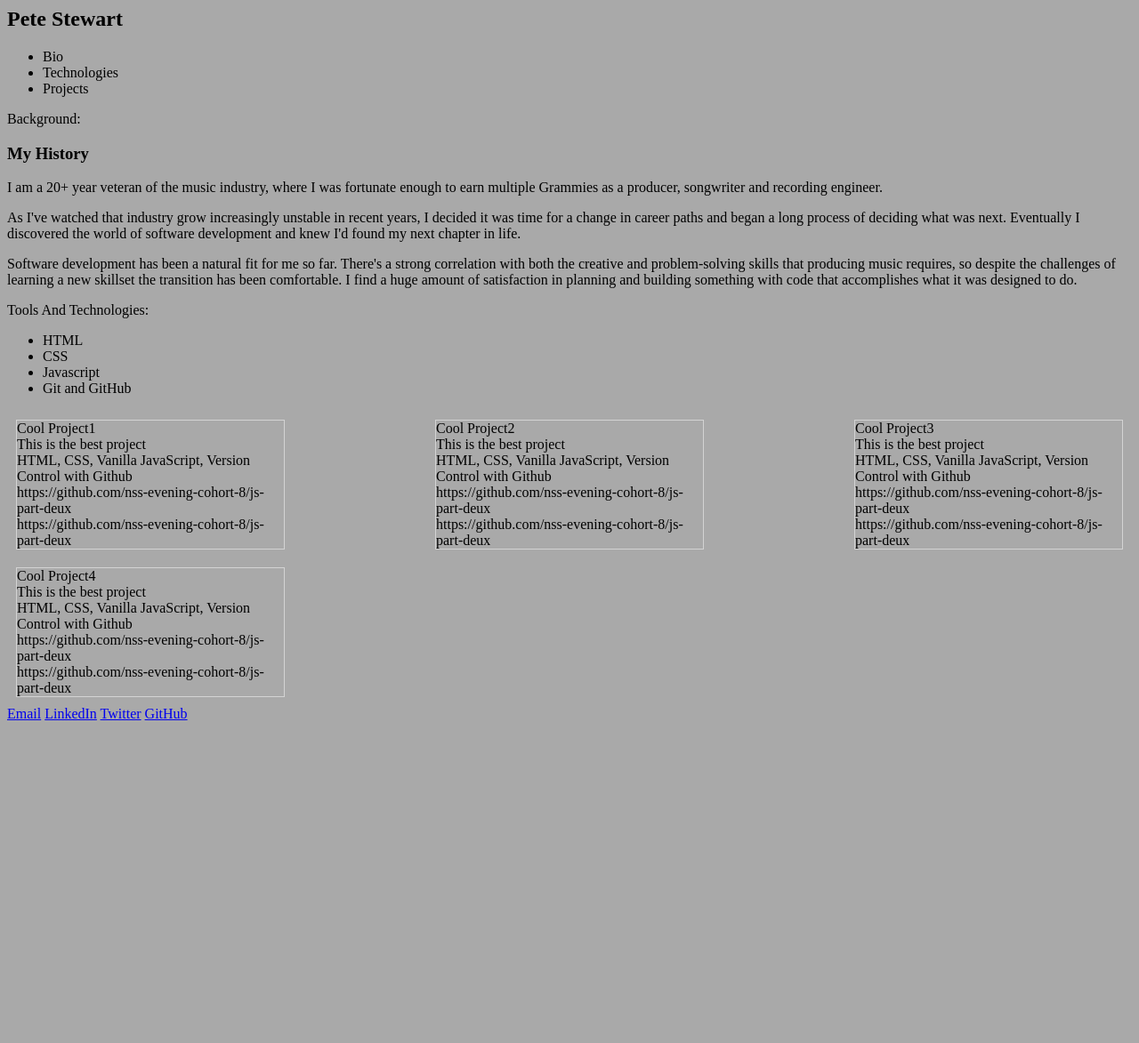
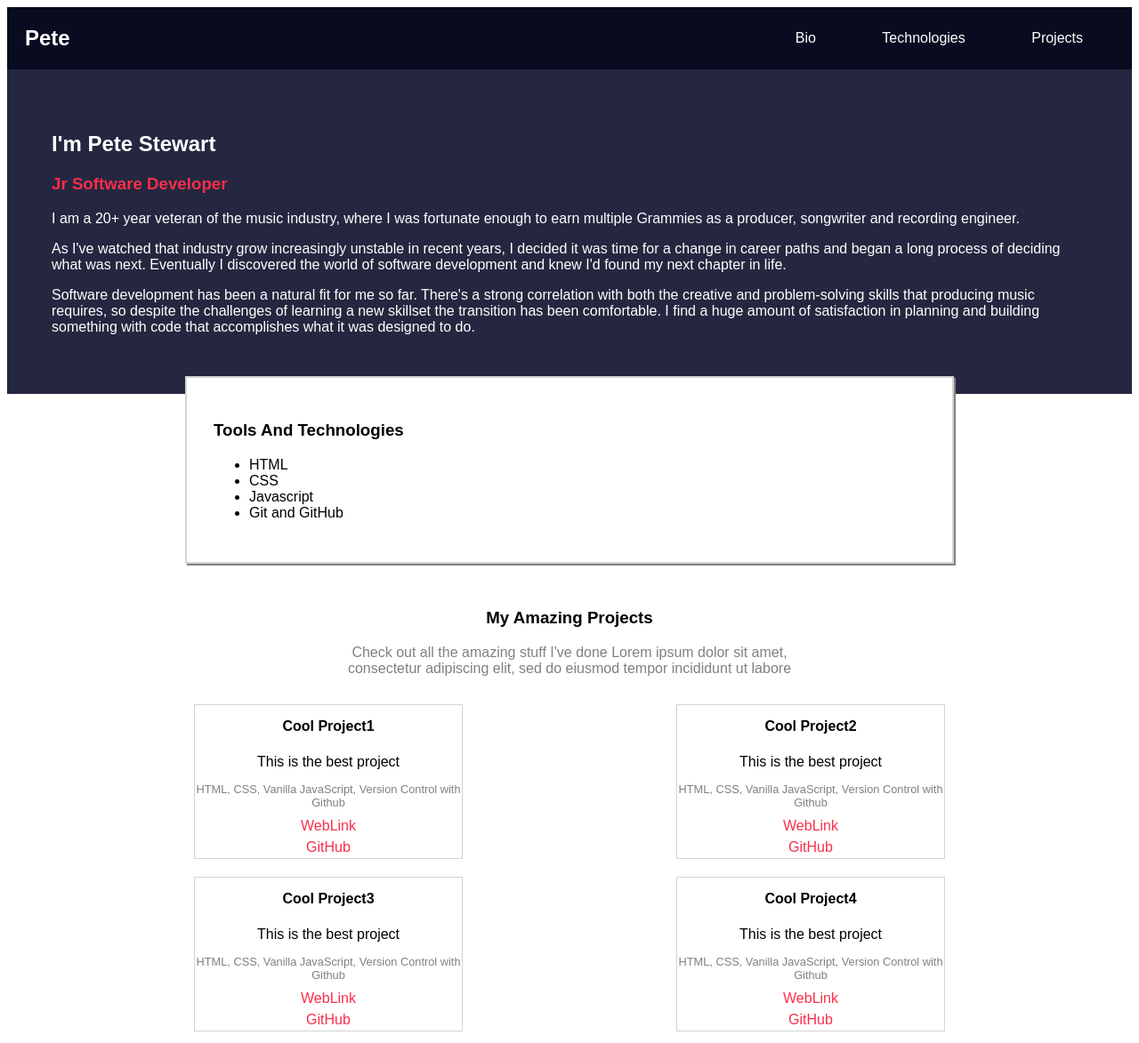
Before and after one commit to petestewart/personal-bio-site, a plain HTML site: page index.html in a window 1280 px wide. Shown: the top 1173 px of the page at 89% size. Before the commit the page ends 820 px from the top, so only its background shows below. Drawn offline with Linux system fonts and the light colour scheme.

Commit message:
tweaked CSS and appearance

```diff
--- a/index.html
+++ b/index.html
@@ -8,9 +8,12 @@
 </head>
 
 <body>
+    <header>
+        <div id="site-title">
+            <h2>Pete</h2>
+        </div>
         <!-- Navigation -->
         <nav>
-    <h1>Pete Stewart</h1>
             <ul id="navLinks">
             <li><a id="navToBio">Bio</a></li>
             <li><a id="navToTechnologies">Technologies</a></li>
@@ -18,14 +21,14 @@
             </ul>
         </nav>
         <!-- End Navigation -->
-
+    </header>
   <!-- Primary View -->
   <div class="fullPage" id="bioPage">
     <div class="section-title">
-        Background:
+        <h2>I'm Pete Stewart</h2>
     </div>
     <div class="section-content">
-        <h3>My History</h3>
+        <h3><span class="highlight-text">Jr Software Developer</span></h3>
         <p>I am a 20+ year veteran of the music industry, where I was fortunate enough to earn multiple Grammies as a producer, songwriter and recording engineer.</p>
         <p>As I've watched that industry grow increasingly unstable in recent years, I decided it was time for a change in career paths and began a long process of deciding what was next. Eventually I discovered the world of software development and knew I'd found my next chapter in life.</p>
         <p>Software development has been a natural fit for me so far. There's a strong correlation with both the creative and problem-solving skills that producing music requires, so despite the challenges of learning a new skillset the transition has been comfortable. I find a huge amount of satisfaction in planning and building something with code that accomplishes what it was designed to do.</p>
@@ -34,7 +37,7 @@
   </div>
   <div class="fullPage" id="technologiesPage">
     <div class="section-title">
-        Tools And Technologies:
+        <h3>Tools And Technologies</h3>
     </div>
     <div class="section-content">
         <ul>
@@ -46,7 +49,15 @@
     </div>
 
   </div>
-  <div class="fullPage" id="projectsPage">Projects</div>
+  <div class="fullPage" id="projectsPage">
+    <div class="section-title">
+        <h3>My Amazing Projects</h3>
+        <p class="subheading">Check out all the amazing stuff I've done Lorem ipsum dolor sit amet, consectetur adipiscing elit, sed do eiusmod tempor incididunt ut labore </p>
+    </div>
+    <div id="projectsGrid"></div>
+
+
+  </div>
   <!-- End Primary View -->
 
   <!-- Footer -->
--- a/main.css
+++ b/main.css
@@ -1,16 +1,117 @@
 body {
-    background-color: darkgray;
+    background-color: white;
+    font-family: 'Source Sans Pro', sans-serif;
+}
+
+header {
+    background-color: #090B20;
+    color: white;
+    display: flex;
+    padding: 0 20px;
+    margin: 0 auto;
+    align-items: center;
+    justify-content: space-between;
+}
+
+header h1 {
+    display: flex;
+}
+
+nav ul {
+    text-align: center;
+}
+
+nav ul li {
+    display: inline-block;
+    margin: 10px 35px;
+}
+
+#bioPage {
+    background-color: #252740;
+    color: white;
+    padding: 50px;
+}
+
+#technologiesPage {
+    background-color: white;
+    margin: -20px 200px 20px;
+    border: 2px solid lightgray;
+    box-shadow: 2px 2px gray;
+    padding: 30px;
 }
 
 .card {
     width: 300px;
     border: 1px solid lightgray;
     margin: 10px;
+    text-align: center;
+}
+
+.card .cardTitle {
+    font-size: 1em;
+    font-weight: bold;
+    padding: 15px 0px;
+}
+.card .cardDescription {
+    font-size: 1em;
+    padding: 7px 0px;
+}
+
+.card .cardTechnologiesUsed {
+    font-size: .8em;
+    padding: 7px 0px;
+    color: gray;
+}
+
+.card .cardLink {
+    padding: 3px 0px;
+}
+
+.card .cardLink a:link,
+.card .cardLink a:visited {
+    color: #F92E49;
+    text-decoration: none;
+}
+
+.card .cardLink a:hover {
+    color: #252740;
 }
 
 #projectsPage {
+    margin: 50px 200px;
+    text-align: center;
+}
+
+.subheading {
+    color: gray;
+    padding: 0px 150px 5px;
+}
+
+#projectsGrid {
     display: flex;
     flex-direction: row;
     flex-wrap: wrap;
     justify-content: space-between;
 }
+
+.highlight-text {
+    color: #F92E49;
+}
+
+footer {
+    background-color: #FFEDDF;
+    display: flex;
+    flex-direction: row;
+    justify-content: space-evenly;
+    padding: 20px 100px;
+}
+
+footer a:link,
+footer a:visited {
+    color: black;
+    text-decoration: none;
+}
+
+footer a:hover {
+    color: #252740;
+}
--- a/main.js
+++ b/main.js
@@ -51,15 +51,15 @@ const createProjectCards = (contentArray) => {
         domString += ` <div class="cardTitle">${projects[i].title}</div>`;
         domString += ` <div class="cardDescription">${projects[i].description}</div>`;
         domString += ` <div class="cardTechnologiesUsed">${projects[i].technologiesUsed}</div>`;
-        domString += ` <div class="cardUrl">${projects[i].url}</div>`;
-        domString += ` <div class="cardGitHubUrl">${projects[i].githubUrl}</div>`;
+        domString += ` <div class="cardLink"><a href="${projects[i].url}">WebLink</a></div>`;
+        domString += ` <div class="cardLink"><a href="${projects[i].githubUrl}">GitHub</a></div>`;
         domString += '</div>';
     };
     return domString;
 }
 
 const init = () => {
-    printToDom('#projectsPage', createProjectCards(projects));
+    printToDom('#projectsGrid', createProjectCards(projects));
 }
 
 init();
```
Lines whose indentation alone changed are shown as unchanged.
